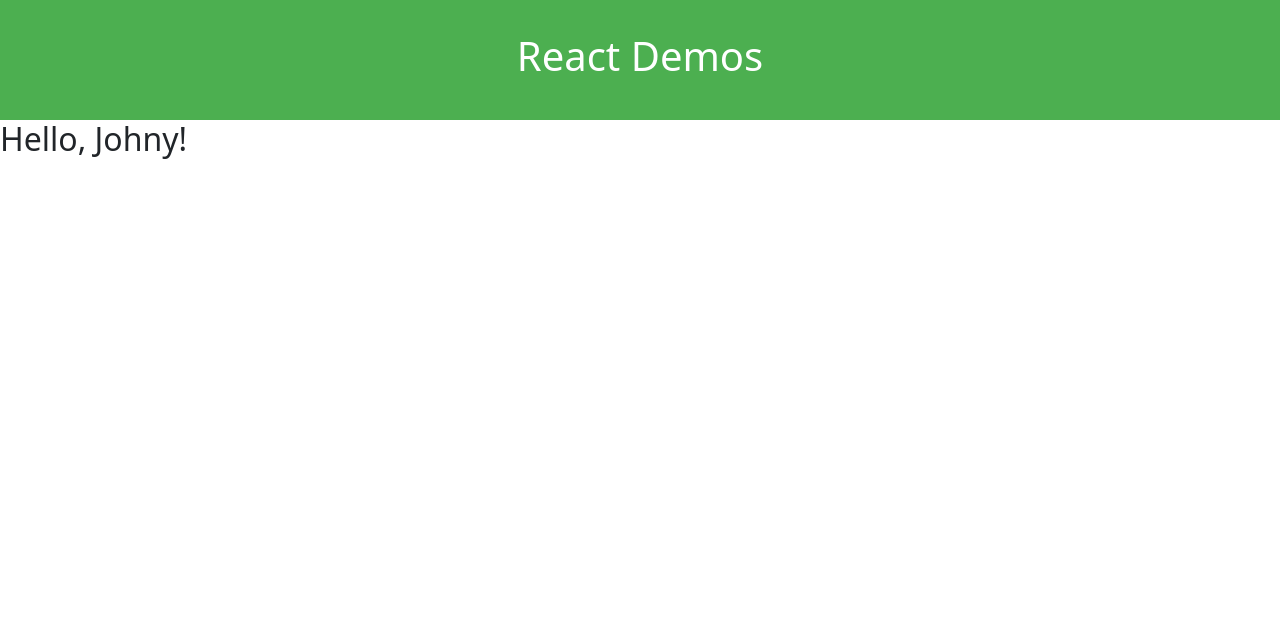
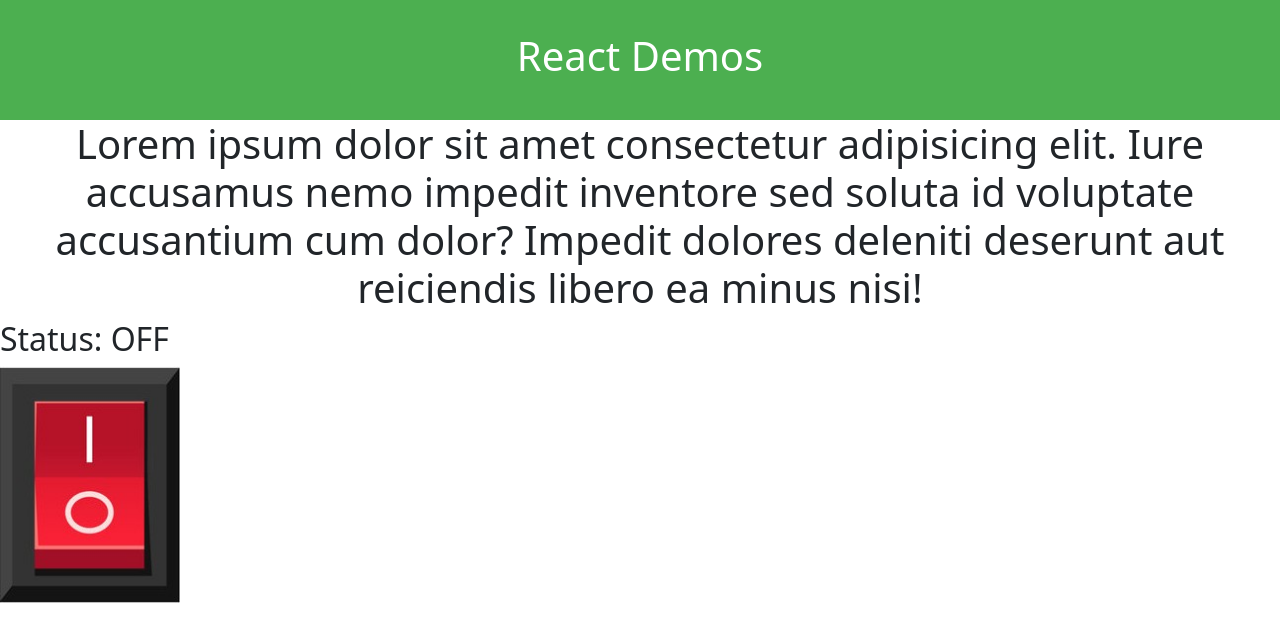
Before and after one commit to mohammedaeraf/react-samples, a React (Vite) app: page / in a window 1280 px wide. Shown: the top 642 px of the page. Built offline with nearby package versions, Linux system fonts and the light colour scheme.

Commit message:
Using Spread operator to update Object; Passing Props as Children (Content)

```diff
--- a/src/App.tsx
+++ b/src/App.tsx
@@ -4,11 +4,14 @@ import Cars from "./Components/Cars.tsx";
 import CarsProps from "./Components/CarsProps.tsx";
 import Counter from "./Components/Counter.tsx";
 import CourseListProps from "./Components/CourseListProps.tsx";
+import Greeting from "./Components/Greeting.tsx";
 import GreetingProps from "./Components/GreetingProps.tsx";
 import NameInput from "./Components/NameInput.tsx";
 import ProductsProps from "./Components/ProductsProps.tsx";
 import Toggle from "./Components/Toggle.tsx";
+import ToggleSwitch from "./Components/ToggleSwitch.tsx";
 import UserProfileProps from "./Components/UserProfileProps.tsx";
+import UserProfileState from "./Components/UserProfileState.tsx";
 import Vehicles from "./Components/Vehicles.tsx";
 import fetchCars from "./Services/CarService.tsx";
 
@@ -106,7 +109,14 @@ function App() {
       <header>
         <h1>React Demos</h1>
       </header>
-      <GreetingProps name="Johny" />
+
+      <Greeting>
+        Lorem ipsum dolor sit amet consectetur adipisicing elit. Iure accusamus
+        nemo impedit inventore sed soluta id voluptate accusantium cum dolor?
+        Impedit dolores deleniti deserunt aut reiciendis libero ea minus nisi!
+      </Greeting>
+
+      <ToggleSwitch />
     </>
   );
 }
--- /dev/null
+++ b/src/Components/Greeting.tsx
@@ -0,0 +1,7 @@
+interface Props {
+  children: string;
+}
+function Greeting(props: Props) {
+  return <h1>{props.children}</h1>;
+}
+export default Greeting;
```
Also changed, not shown: src/Components/UserProfileState.tsx (+19 -3 lines).
